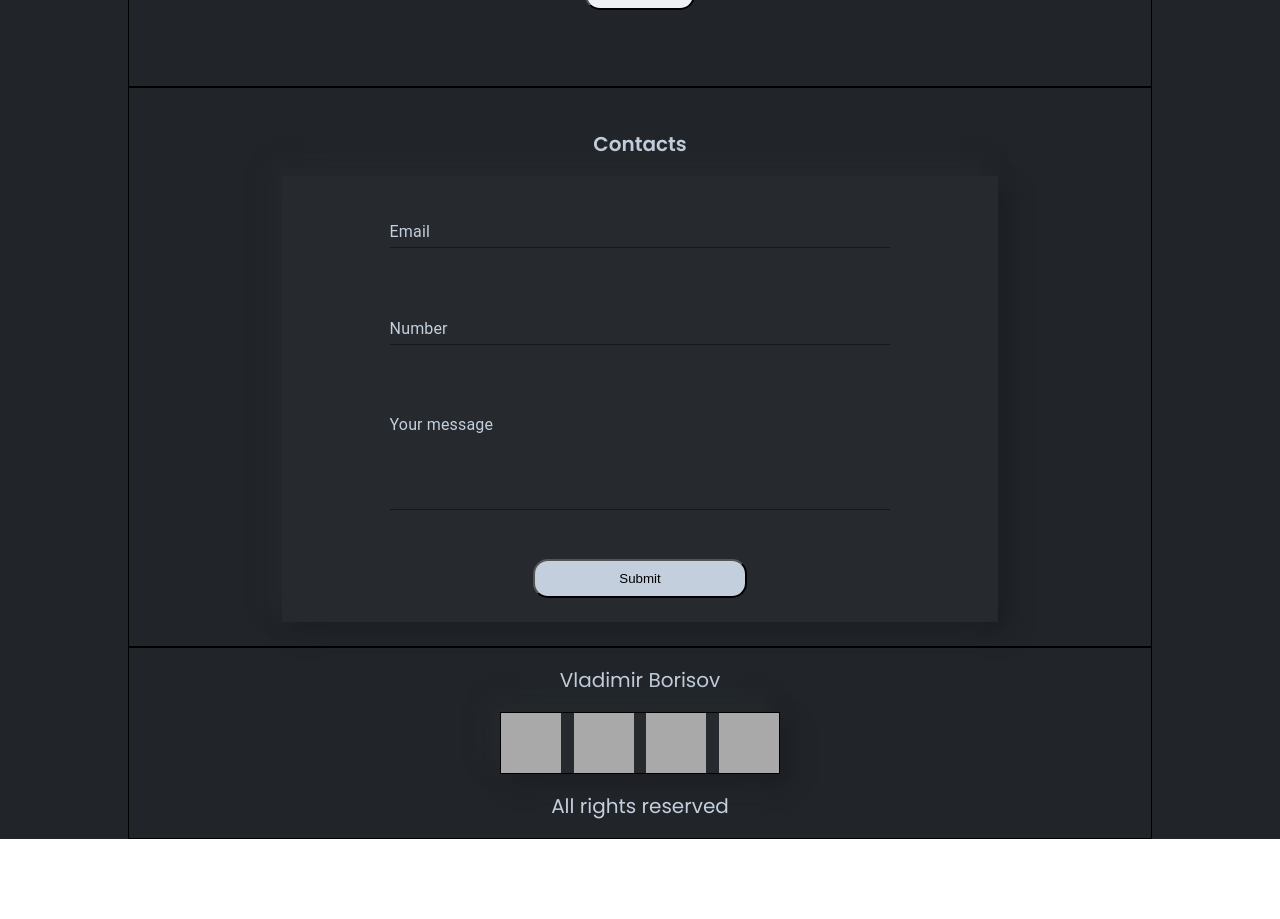
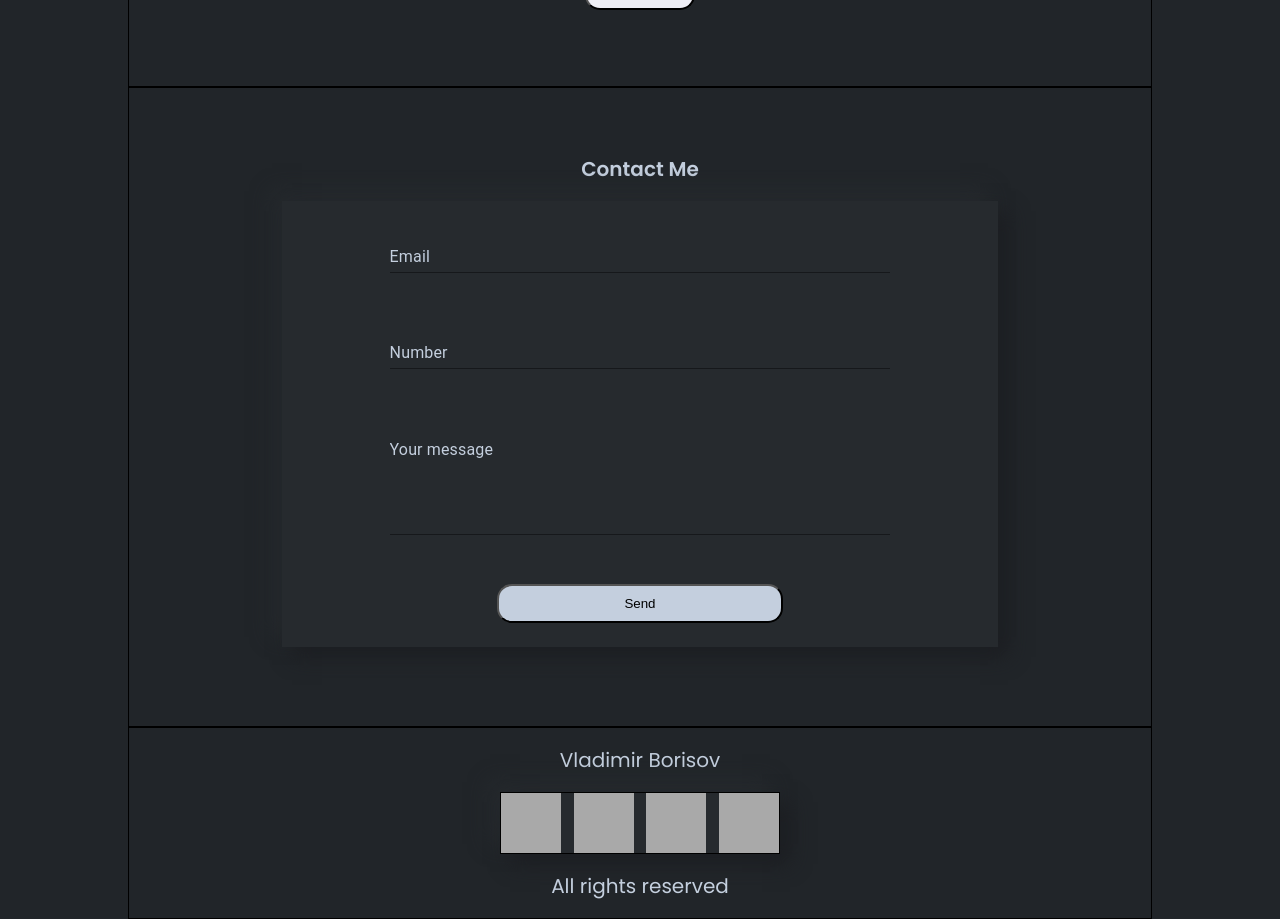
Before and after one commit to borisovya/portfolio, a React (Create React App) app: page / in a window 1280 px wide. Shown: the part 2300-3219 px from the top of the page. Before the commit the page ends 3139 px from the top, so only its background shows below. Built offline with nearby package versions, Linux system fonts and the light colour scheme.

Commit message:
added custom material UI inputs

```diff
--- a/src/Contacts/Contacts.js
+++ b/src/Contacts/Contacts.js
@@ -1,8 +1,10 @@
 import React from "react";
 import s from './Contacts.module.scss'
 import styleContainer from "../Common/Styles/Container.module.css";
-import {SubmitHandler, useForm} from "react-hook-form";
-import {TextField} from "@mui/material";
+import { useForm} from "react-hook-form";
+import TextField from "@mui/material/TextField";
+import { styled } from '@mui/material/styles'
+
 
 
 
@@ -11,13 +13,7 @@ function Contacts() {
         <div className={s.contacts}>
             <div className={`${styleContainer.container} ${s.contactsContainer}`} >
 
-                    <h3>Contacts</h3>
-                    {/*<form className={s.form}>*/}
-                    {/*    <input type={'text'}/>*/}
-                    {/*    <input type={'text'}/>*/}
-                    {/*    <textarea/>*/}
-                    {/*</form>*/}
-                    {/*<button type={'submit'} className={s.button}>Send</button>*/}
+                    <h3>Contact Me</h3>
                     <ContactForm />
             </div>
         </div>
@@ -28,31 +24,38 @@ export default Contacts;
 
 
 
+const CustomTextField = styled(TextField)({
+    '& label': {
+        color: '#c4cfde',
+    },
+    '& label.Mui-focused': {
+        color: '#f9004d',
+    },
+    '& .MuiInput-underline:after': {
+        borderBottomColor: '#f9004d',
+    },
+});
+
+
+
+
+
 const ContactForm = () => {
     const { register, handleSubmit } = useForm();
     const onSubmit = data => console.log(data);
 
     return (
         <form className={s.form} onSubmit={handleSubmit(onSubmit)}>
-            {/*<input {...register("email")} />*/}
-            {/*<input {...register("number")} />*/}
-            {/*<textarea {...register("message")} />*/}
 
-            <TextField className={s.textField} id="standard-basic" label="Email" variant="standard" {...register("email")} />
-            <TextField className={s.textField} id="standard-basic" label="Number" variant="standard" {...register("number")} />
-
-            <TextField
-                className={s.textField}
-                id="standard-multiline-static"
-                label="Your message"
-                multiline
-                rows={4}
-                // defaultValue="Default Value"
-                variant="standard"
-                {...register("message")}
-            />
-
-            <input className={s.button}  type="submit" />
+            <CustomTextField className={s.textField} label="Email"  variant="standard" {...register("email")} />
+            <CustomTextField className={s.textField} label="Number"  variant="standard" {...register("number")} />
+            <CustomTextField className={s.textField}
+                             label="Your message"
+                             multiline
+                             rows={4}
+                             variant="standard"
+                             {...register("number")} />
+            <input className={s.button}  type="submit" value='Send'/>
         </form>
     );
 }
--- a/src/Contacts/Contacts.module.scss
+++ b/src/Contacts/Contacts.module.scss
@@ -2,8 +2,9 @@
 @import "src/Common/Styles/sass/mixins";
 
 .contacts {
-    height: 70vh;
+    height: 80vh;
     background-color: $mainBackgroundColor;
+
     .contactsContainer {
         width: 80%;
         border: 1px solid;
@@ -11,14 +12,12 @@
         flex-direction: column;
         justify-content: center;
         align-items: center;
+
         & h3 {
             font-weight: 600;
             @include text($titleText, 20px, 1.2);
         };
         .form {
-            label {
-                color: $primaryTextColor;
-            }
             textarea {
                 color: $primaryTextColor;
             }
@@ -30,7 +29,7 @@
             }
             //border: 1px solid;
             //border-radius: 5px;
-            min-height: 80%;
+            min-height: 70%;
             width: 70%;
             display: flex;
             flex-direction: column;
@@ -38,9 +37,9 @@
             align-items: center;
             background-color: $blocksBackgroundColor;
             box-shadow: 10px 10px 19px #1c1e22, -10px -10px 19px $blocksBackgroundColor;
-
+            margin-bottom: 30px;
             .button {
-                width: 30%;
+                width: 40%;
                 background-color: $primaryTextColor;
                 color: black;
                 border-radius: 15px;
```
